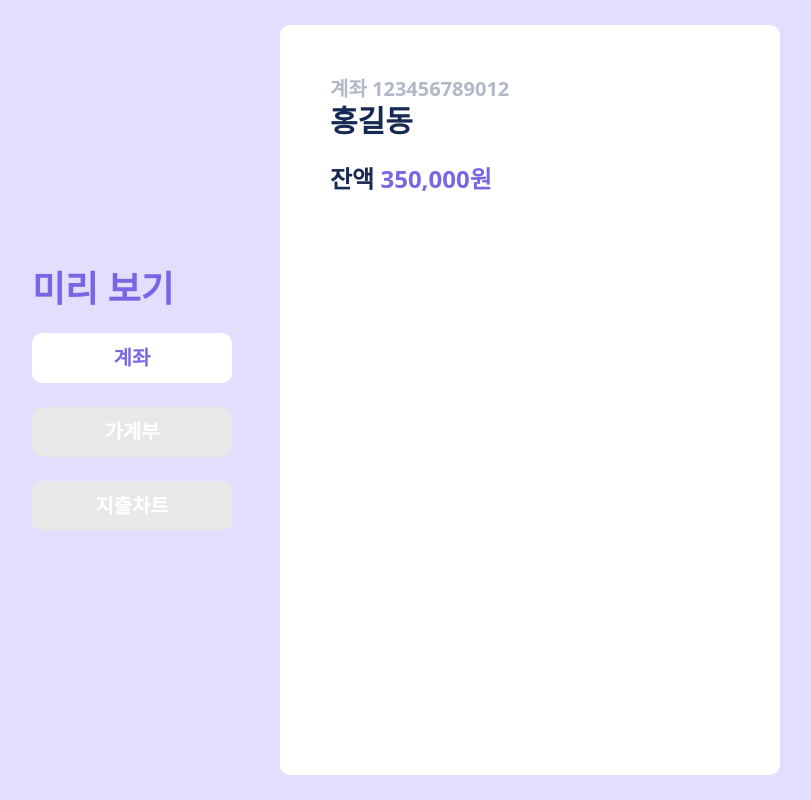
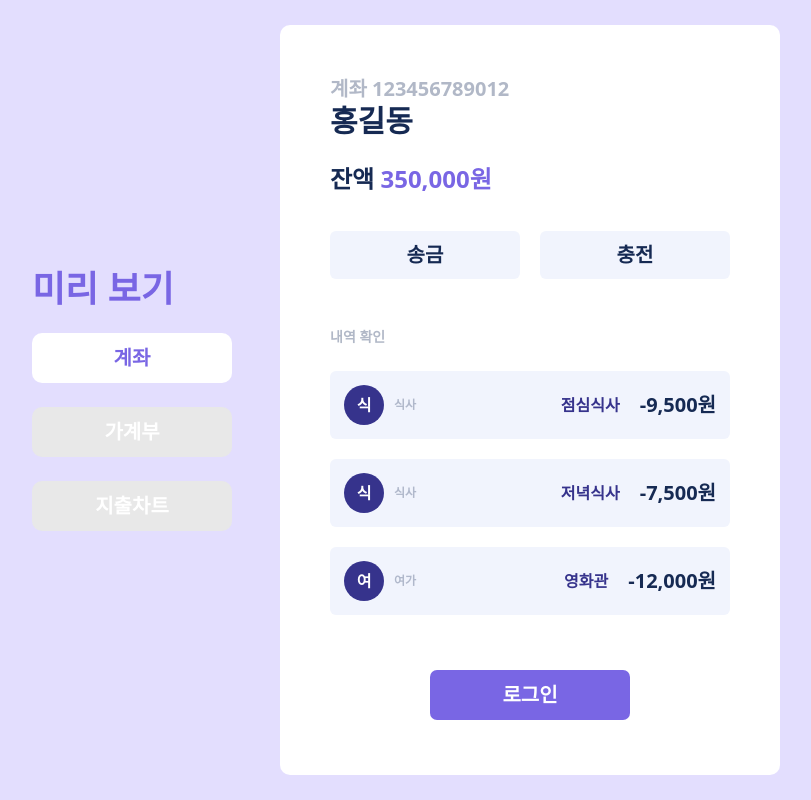
Before and after one commit to Hansebin/finca-project, a React (Vite) app: page / in a window 1280 px wide. Shown: the whole page, without its empty margins (234-1045 px from the left). Built offline with nearby package versions, Linux system fonts and the light colour scheme.

Commit message:
미리 보기 페이지 완성

```diff
--- a/src/App.tsx
+++ b/src/App.tsx
@@ -1,5 +1,6 @@
 import { BrowserRouter, Routes, Route } from "react-router-dom";
 import StartPage from "./pages/StartPage";
+import LoginPage from "./pages/LoginPage";
 
 const App: React.FC = () => {
   return (
@@ -8,6 +9,7 @@ const App: React.FC = () => {
         <BrowserRouter>
           <Routes>
             <Route path="/" element={<StartPage />}></Route>
+            <Route path="/login" element={<LoginPage />}></Route>
           </Routes>
         </BrowserRouter>
       </div>
--- a/src/components/basicComponents/AccountMainArea.tsx
+++ b/src/components/basicComponents/AccountMainArea.tsx
@@ -1,10 +1,12 @@
 import React from "react";
 import styled from "styled-components";
 import { nonmember } from "../../datas/nonmemberData";
+import StartPageAccountDetails from "./StartPageAccountDetails";
+import MoveButton from "./MoveButton";
 
 const { name, accountNumber, balance } = nonmember;
 
-const AccountBox = styled.div`
+const Box = styled.div`
   width: 500px;
   height: 750px;
 
@@ -17,7 +19,7 @@ const AccountBox = styled.div`
 const AccountMainArea: React.FC = () => {
   return (
     <>
-      <AccountBox>
+      <Box>
         <div>
           <p className="text-xl font-bold text-gray-002">
             계좌 {accountNumber}
@@ -30,7 +32,17 @@ const AccountMainArea: React.FC = () => {
             {balance.toLocaleString()}원
           </span>
         </p>
-      </AccountBox>
+        <div className="flex flex-row gap-x-5">
+          <button className="basis-1/2 h-12 bg-re-color-001 rounded-md text-xl font-bold text-re-color-004 mt-9">
+            송금
+          </button>
+          <button className="basis-1/2 h-12 bg-re-color-001 rounded-md text-xl font-bold text-re-color-004 mt-9">
+            충전
+          </button>
+        </div>
+        <StartPageAccountDetails />
+        <MoveButton page="로그인" to="/login" />
+      </Box>
     </>
   );
 };
--- /dev/null
+++ b/src/components/basicComponents/MoveButton.tsx
@@ -0,0 +1,36 @@
+import React from "react";
+import { Link } from "react-router-dom";
+import styled from "styled-components";
+
+interface OwnProps {
+  page: string;
+  to: string;
+}
+
+const LoginButton = styled.button`
+  width: 200px;
+  height: 50px;
+
+  font-size: 20px;
+  font-weight: 700;
+  color: #fff;
+
+  background-color: #7966e4;
+
+  border-radius: 7px;
+
+  margin-top: 55px;
+  margin-left: calc((400px - 200px) / 2);
+`;
+
+const MoveButton: React.FC<OwnProps> = (props) => {
+  return (
+    <div>
+      <Link to={props.to}>
+        <LoginButton>{props.page}</LoginButton>
+      </Link>
+    </div>
+  );
+};
+
+export default MoveButton;
--- /dev/null
+++ b/src/components/basicComponents/StartPageAccountDetails.tsx
@@ -0,0 +1,41 @@
+import React from "react";
+import { nonmember } from "../../datas/nonmemberData";
+
+const { expenditureDetails } = nonmember;
+
+const StartPageAccountDetails: React.FC = () => {
+  return (
+    <div className="mt-12">
+      <p className="mb-6 text-sm font-bold text-gray-002">내역 확인</p>
+      <div className="flex flex-col gap-y-5">
+        {expenditureDetails.map((expenditureDetail) => (
+          <div
+            key={expenditureDetail.memo}
+            className="p-3.5 flex flex-row justify-between bg-re-color-001 rounded-md items-center"
+          >
+            <div className="flex flex-row items-center justify-center gap-x-2.5">
+              <div className="flex flex-row w-10 h-10 items-center justify-center bg-re-color-003 rounded-full">
+                <p className="text-white text-base font-bold">
+                  {expenditureDetail.category[0]}
+                </p>
+              </div>
+              <p className="font-bold text-xs text-gray-003">
+                {expenditureDetail.category}
+              </p>
+            </div>
+            <div className="flex flex-row items-center justify-center gap-x-5">
+              <p className="text-base font-bold text-re-color-003">
+                {expenditureDetail.memo}
+              </p>
+              <p className="font-bold text-xl text-re-color-004">
+                -{expenditureDetail.amount.toLocaleString()}원
+              </p>
+            </div>
+          </div>
+        ))}
+      </div>
+    </div>
+  );
+};
+
+export default StartPageAccountDetails;
--- a/src/datas/nonmemberData.ts
+++ b/src/datas/nonmemberData.ts
@@ -5,8 +5,8 @@ export const nonmember: Nonmember = {
   accountNumber: 123456789012,
   balance: 350000,
   expenditureDetails: [
-    { category: "meal", memo: "점심식사", amount: 9500 },
-    { category: "meal", memo: "저녁식사", amount: 7500 },
-    { category: "hobby", memo: "영화관", amount: 12000 },
+    { category: "식사", memo: "점심식사", amount: 9500 },
+    { category: "식사", memo: "저녁식사", amount: 7500 },
+    { category: "여가", memo: "영화관", amount: 12000 },
   ],
 };
--- /dev/null
+++ b/src/pages/LoginPage.tsx
@@ -0,0 +1,26 @@
+import React from "react";
+import styled from "styled-components";
+import SideNav from "../components/basicComponents/SideNav";
+
+const AccountContainer = styled.div`
+  display: flex;
+  flex-direction: row;
+  justify-content: center;
+  align-items: center;
+  gap: 48px;
+
+  padding-top: calc((100vh - 750px) / 2);
+`;
+
+const LoginPage: React.FC = () => {
+  return (
+    <>
+      <AccountContainer>
+        <SideNav />
+        <p>LoginPage</p>
+      </AccountContainer>
+    </>
+  );
+};
+
+export default LoginPage;
```
